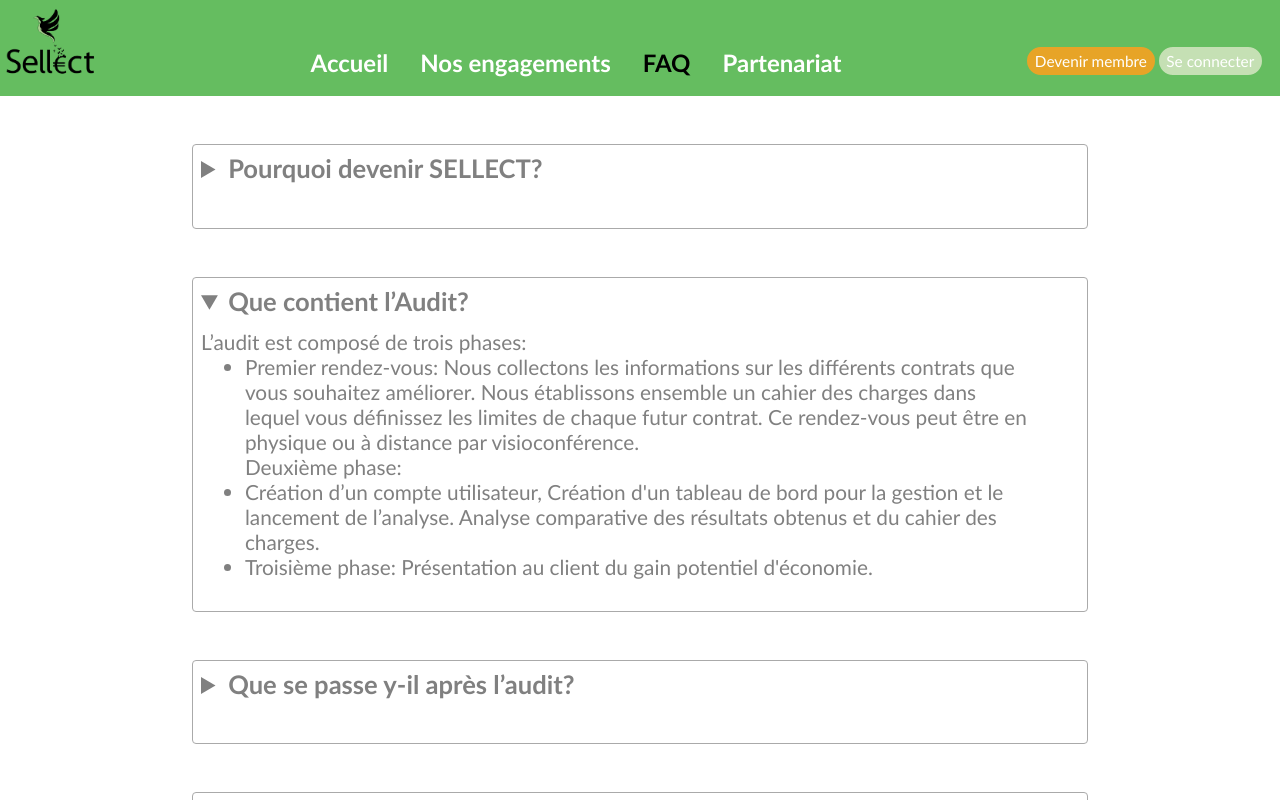
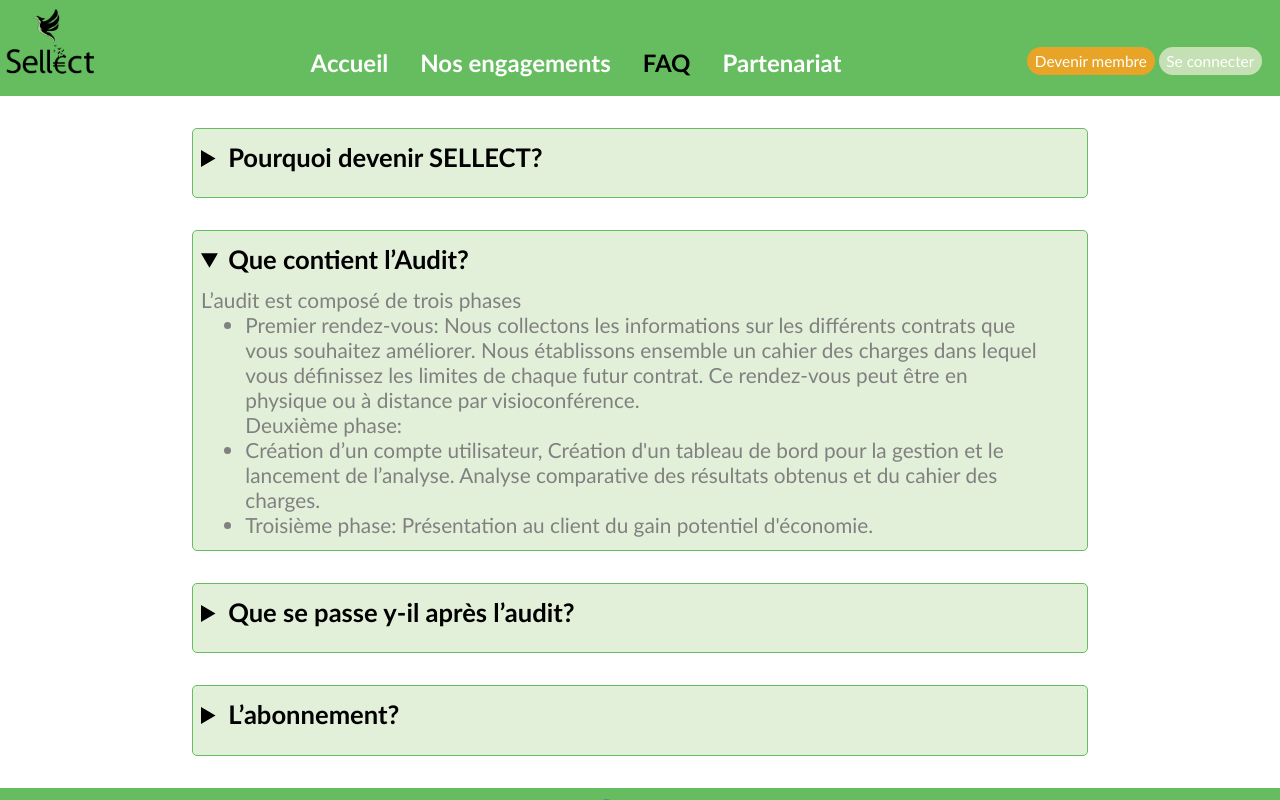
Before and after one commit to WildCodeSchool/2022-03-JS-RemoteFR-Outsiders-P3-Sellect-2, a React (Vite) app in the folder frontend/: page /faq in a window 1280 px wide. Both pictures are taken after a click on the heading "Que contient l’Audit?". Shown: the top 800 px of the page. Built offline with nearby package versions, Linux system fonts and the light colour scheme.

Commit message:
css on faq ok

```diff
--- /dev/null
+++ b/frontend/src/assets/Faq.css
@@ -0,0 +1,58 @@
+.faq-div {
+  display: flex;
+  flex-direction: column;
+  justify-content: flex-start;
+  align-items: center;
+  margin-bottom: 2em;
+}
+
+details {
+  border: 1px solid #65bd60;
+  border-radius: 5px;
+  padding: 0.8em 0 0.8em 0.5em;
+  width: 95%;
+  background-color: var(--background-color);
+  color: black;
+  margin-top: 2em;
+}
+
+summary {
+  font-weight: bold;
+  margin: -0.5em -0.5em 0;
+  padding: 0.5em;
+  font-size: 1.4rem;
+}
+
+details:hover {
+  cursor: pointer;
+  color: orange;
+  border-color: orange;
+  background-color: white;
+  transition: 0.6s;
+}
+
+details p {
+  color: grey;
+  font: bolder;
+  font-size: 1.2rem;
+}
+
+details p ul {
+  width: 90%;
+  margin: auto;
+}
+
+@media screen and (min-width: 750px) {
+  details {
+    width: 70%;
+  }
+
+  summary {
+    padding: 0.5em;
+    font-size: 1.6rem;
+  }
+
+  details p {
+    font-size: 1.3rem;
+  }
+}
--- a/frontend/src/assets/Navbar.css
+++ b/frontend/src/assets/Navbar.css
@@ -105,44 +105,6 @@ button:hover {
   transition: color 0.35s, color 0.35s;
 }
 
-.faq-div {
-  margin-top: 2rem;
-}
-
-details {
-  border: 1px solid #aaa;
-  border-radius: 4px;
-  padding: 0.5em 0.5em 0;
-  width: 95%;
-  margin: auto;
-  background-color: white;
-  color: black;
-  margin-top: 3rem;
-  padding-bottom: 2rem;
-}
-
-summary {
-  font-weight: bold;
-  margin: -0.5em -0.5em 0;
-  padding: 0.5em;
-  font-size: 1.6rem;
-}
-
-details:hover {
-  cursor: pointer;
-}
-
-details p {
-  color: grey;
-  font: bolder;
-  font-size: 1.3rem;
-}
-
-details p ul {
-  width: 90%;
-  margin: auto;
-}
-
 @media screen and (min-width: 750px) {
   .div-nav {
     height: 6rem;
@@ -192,42 +154,4 @@ details p ul {
     height: 2rem;
     font-size: calc(var(--font-size) * 0.8);
   }
-
-  .faq-div {
-    margin-top: 2rem;
-  }
-
-  details {
-    border: 1px solid #aaa;
-    border-radius: 4px;
-    padding: 0.5em 0.5em 0;
-    width: 70%;
-    margin: auto;
-    background-color: white;
-    color: grey;
-    margin-top: 3rem;
-    padding-bottom: 2rem;
-  }
-
-  summary {
-    font-weight: bold;
-    margin: -0.5em -0.5em 0;
-    padding: 0.5em;
-    font-size: 1.6rem;
-  }
-
-  details:hover {
-    cursor: pointer;
-  }
-
-  details p {
-    color: grey;
-    font: bolder;
-    font-size: 1.3rem;
-  }
-
-  details p ul {
-    width: 90%;
-    margin: auto;
-  }
 }
--- a/frontend/src/assets/Slider.css
+++ b/frontend/src/assets/Slider.css
@@ -11,7 +11,6 @@
   height: fit-content;
 }
 .carousel-div {
-
   /*background-color: blue; */
   margin-top: 30rem;
   display: flex;
@@ -39,7 +38,6 @@
 .carousel .slide img {
   width: 100%;
 }
-
 
 .carousel .thumb {
   width: 40%;
@@ -77,7 +75,6 @@
   .carousel-div .img1 {
     height: auto;
     /* background-color: pink;*/
-
   }
 
   .carousel-root {
--- a/frontend/src/pages/Faq.jsx
+++ b/frontend/src/pages/Faq.jsx
@@ -2,7 +2,7 @@ import React from "react";
 import Navbar from "@components/Navbar";
 import Footer from "@components/Footer";
 import "../assets/common.css";
-import "../assets/Navbar.css";
+import "../assets/Faq.css";
 
 export default function Faq() {
   return (
@@ -41,7 +41,7 @@ export default function Faq() {
           <summary> Que contient l’Audit?</summary>
           <p>
             {" "}
-            L’audit est composé de trois phases:
+            L’audit est composé de trois phases
             <ul>
               <li>
                 Premier rendez-vous: Nous collectons les informations sur les
--- a/frontend/src/pages/Home.jsx
+++ b/frontend/src/pages/Home.jsx
@@ -1,9 +1,9 @@
 import React from "react";
 import "../assets/common.css";
+import Bloc2 from "@components/Bloc2";
 import Navbar from "../components/Navbar";
 import Slider from "../components/Slider";
 import Footer from "../components/Footer";
-import Bloc2 from "@components/Bloc2";
 import HomeBlock3 from "../components/HomeBlock3";
 import Bloc1 from "../components/Bloc1";
 
--- a/package.json
+++ b/package.json
@@ -17,5 +17,8 @@
   "devDependencies": {
     "concurrently": "^7.0.0",
     "husky": "^7.0.0"
+  },
+  "dependencies": {
+    "react-responsive-carousel": "^3.2.23"
   }
 }
```
Also changed, not shown: 2 other files (tests, documents, lock files or other folders). Lines whose indentation alone changed are shown as unchanged.
